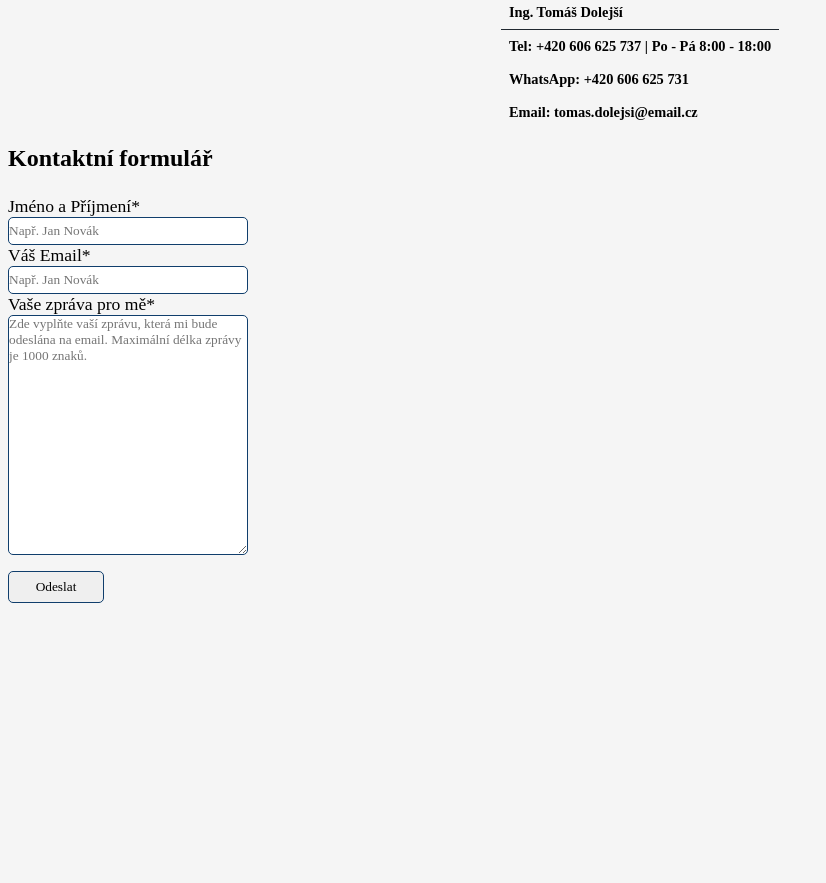
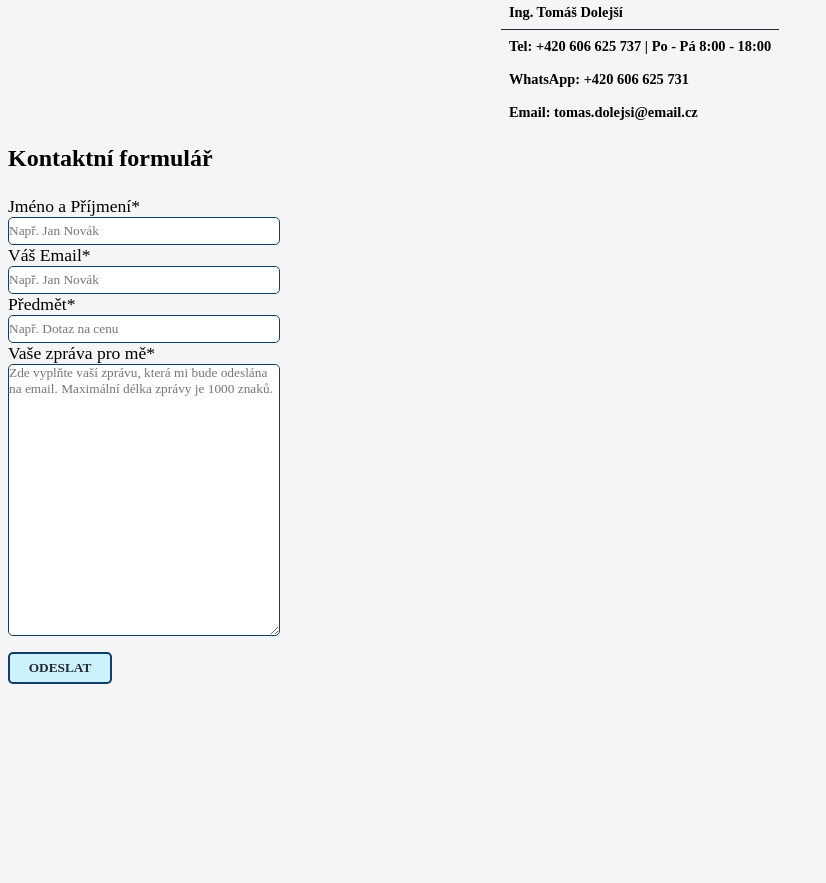
Before and after one commit to Stoofik/Javascript_business_web, a Flask app: page / in a window 1280 px wide. Shown: the part 4101-4984 px from the top of the page, without its empty margins (0-826 px from the left). Run offline with Flask 2, Linux system fonts and the light colour scheme.

Commit message:
finished functionality of contact form and restructured templates to more managable form, branch contact_form is ready to be merged

```diff
--- a/app/forms.py
+++ b/app/forms.py
@@ -5,5 +5,6 @@ from wtforms.validators import DataRequired, Length, Email
 #forms
 class ContactForm(FlaskForm):
     name = StringField("Jméno a Příjmení*", validators=[DataRequired(message="Toto pole je nutné vyplnit"), Length(min=2, max=40, message="Vaše jméno musí mit mezi 2 a 40 znaky")])
-    email = StringField("Váš Email*", validators=[DataRequired(message="Toto pole je nutné vyplnit"), Email(message="Zadejte platný email")])
+    email = StringField("Váš Email*", validators=[DataRequired(message="Toto pole je nutné vyplnit"), Email(message="Zadejte platný email"), Length(min=2, max=50, message="Email musí mít mezi 2 a 50 znaky")])
+    subject = StringField("Předmět*", validators=[DataRequired(message="Toto pole je nutné vyplnit"), Length(min=2, max=25, message="Předmět musí mít mezi 2 a 25 znaky")])
     text = TextAreaField("Vaše zpráva pro mě*", validators=[DataRequired(message="Toto pole je nutné vyplnit"), Length(min=2, max=1000, message="Zpráva může mít minimálně 2 maximálně 1000 znaků")])
--- a/app/static/css/styles.css
+++ b/app/static/css/styles.css
@@ -1044,7 +1043,7 @@ main section#contact-section .contact-layout .contact-form-container form fields
 }
 
 main section#contact-section .contact-layout .contact-form-container form fieldset .form-group .small-form-field {
-  width: 15rem;
+  width: 17rem;
   height: 1.75rem;
   border: 1px solid #103E6C;
   border-radius: 5px;
@@ -1060,8 +1060,8 @@ main section#contact-section .contact-layout .contact-form-container form fields
 }
 
 main section#contact-section .contact-layout .contact-form-container form fieldset .form-group .big-form-field {
-  width: 15rem;
-  height: 15rem;
+  width: 17rem;
+  height: 17rem;
   border: 1px solid #103E6C;
   border-radius: 5px;
 }
@@ -1083,9 +1084,13 @@ main section#contact-section .contact-layout .contact-form-container form fields
 main section#contact-section .contact-layout .contact-form-container form fieldset input.form-btn {
   margin-top: 1rem;
   height: 2rem;
-  width: 6rem;
-  border: 1px solid #103E6C;
+  width: 6.5rem;
+  border: 2px solid #103E6C;
   border-radius: 5px;
+  background-color: #CCF3FF;
+  text-transform: uppercase;
+  font-weight: 600;
+  color: #212830;
 }
 
 main footer {
--- a/app/static/css/styles.scss
+++ b/app/static/css/styles.scss
@@ -120,7 +120,19 @@ section {
     transform: translateY(0%);
 }
 
+// setting up flashes
+.flashes {
+    width: 100%;
+    height: max-content;
+    font-size: 1rem;
+    text-align: center;
+}
 
+.flash-error {
+    padding: 0px 5px;
+    background: rgb(255, 230, 230);
+    color: red;
+}
 
 // **==========================**
 //      TABLE OF CONTENT - search to get to a specific part of CSS
@@ -245,21 +257,7 @@ nav.mobile-nav {
                 width: 30px;
                 background-color: white;
                 z-index: 1000;
-                transition-duration: 1000ms;
-
-                &#top {
-                    transform: translateY(-500%);
-                    opacity: 0;
-                }
-
-                &#mid {
-                    opacity: 0;
-                }
-
-                &#bot {
-                    transform: translateY(500%);
-                    opacity: 0;
-                }
+                transition-duration: 400ms;
             }
 
             span.bar.close#top {
@@ -847,7 +845,7 @@ main {
                             }
 
                             .small-form-field {
-                                width: 15rem;
+                                width: 17rem;
                                 height: 1.75rem;
                                 border: 1px solid $mainBlue;
                                 border-radius: 5px;
@@ -856,6 +854,7 @@ main {
                                 &:focus {
                                     outline: none!important;
                                     border: 2px solid $mainBlue;
+                                    background: rgb(250, 255, 255);
                                 }
 
                                 &.error {
@@ -864,14 +863,15 @@ main {
                             }
 
                             .big-form-field {
-                                width: 15rem;
-                                height: 15rem;
+                                width: 17rem;
+                                height: 17rem;
                                 border: 1px solid $mainBlue;
                                 border-radius: 5px;
 
                                 &:focus {
                                     outline: none!important;
                                     border: 2px solid $mainBlue;
+                                    background: rgb(250, 255, 255);
                                 }
 
                                 &.error {
@@ -888,9 +888,13 @@ main {
                         input.form-btn {
                             margin-top: 1rem;
                             height: 2rem;
-                            width: 6rem;
-                            border: 1px solid $mainBlue;
+                            width: 6.5rem;
+                            border: 2px solid $mainBlue;
                             border-radius: 5px;
+                            background-color: $lightBlue;
+                            text-transform: uppercase;
+                            font-weight: 600;
+                            color: $drawingBlack;
                         }
                     }
                 }
--- a/app/static/js/app.js
+++ b/app/static/js/app.js
@@ -56,9 +56,9 @@ const burgerTransform = () => {
 
     //function to transform the burger when clicking elsewhere
     navbarBackground.addEventListener('click', function() {
-        topBar.classList.toggle("close");
-        midBar.classList.toggle("close");
-        botBar.classList.toggle("close");
+        topBar.classList.remove("close");
+        midBar.classList.remove("close");
+        botBar.classList.remove("close");
     });
 
     //function to transform the burger when clicking elsewhere
@@ -110,24 +110,12 @@ const loadHero = () => {
     // selector All with for cycle used due to having two separate navbars,
     // one for PC and one for mobile
     const navbarLogo = document.querySelectorAll(".navbar-logo");
-    console.log(navbarLogo);
     //animation property
     slideLogoAnimation = "transform: translateX(0%); opacity: 1";
 
     navbarLogo.forEach(logo => {
         window.addEventListener("load", function() {
         logo.style.cssText = slideLogoAnimation;
-        });
-    });
-
-    //navbar burger
-    const navBurgerBars = document.querySelectorAll("span.bar");
-    //animation property
-    const appearBurgerProperties = "transform: translateY(0%); opacity: 1";
-
-    navBurgerBars.forEach(bar => {
-        window.addEventListener("load", function () {
-            bar.style.cssText = appearBurgerProperties;
         });
     });
 };
--- /dev/null
+++ b/app/templates/_messages.html
@@ -0,0 +1,9 @@
+{% with messages = get_flashed_messages(with_categories=true) %}
+  {% if messages %}
+    <div class=flashes>
+    {% for category, message in messages %}
+      <div class="flash-{{category}}">{{ message }}</div>
+    {% endfor %}
+    </div>
+  {% endif %}
+{% endwith %}
--- a/app/templates/form_submit.html
+++ b/app/templates/form_submit.html
@@ -1,3 +1,4 @@
 <body style="background-color: #103E6C">
     <h1 style="color: white; font-size: 5rem; text-align: center; margin-top: 3rem;">Zpráva odeslána na můj Email! Děkuji</h1>
+    <h2 style="color: white; font-size: 3.5rem; text-align: center; margin-top: 1rem;">Za 3 vteřiny budete přesměrováni zpět na hlavní stránku.</h2>
 </body>
--- a/app/templates/index.html
+++ b/app/templates/index.html
@@ -282,6 +227,22 @@
                                 </div>
 
                                 <div class="form-group">
+                                    <div class="form-group">
+                                        {{ form.subject.label(class="form-field-label") }}
+                                        {% if form.subject.errors %}
+                                        {{ form.subject(class="small-form-field error", placeholder="Např. Dotaz na cenu") }}
+                                            <div class="invalid-feedback">
+                                                {% for error in form.subject.errors %}
+                                                    <small>{{ error }}</small>
+                                                {% endfor %}
+                                            </div>
+                                        {% else %}
+                                            {{ form.subject(class="small-form-field", placeholder="Např. Dotaz na cenu") }}
+                                        {% endif %}
+                                    </div>
+                                </div>
+
+                                <div class="form-group">
                                     {{ form.text.label(class="form-field-label") }}
                                     {% if form.name.errors %}
                                         {{ form.text(class="big-form-field error", placeholder="Zde vyplňte vaší zprávu, která mi bude odeslána na email. Maximální délka zprávy je 1000 znak.") }}
```
Also changed, not shown: other parts of app/static/css/styles.css (+19 -18 lines), other parts of app/templates/index.html (+3 -91 lines), app/__init__.py (+39 -5 lines), app/templates/footer.html (added, +33 -0 lines), app/templates/navbar.html (added, +56 -0 lines), 1 other file.
